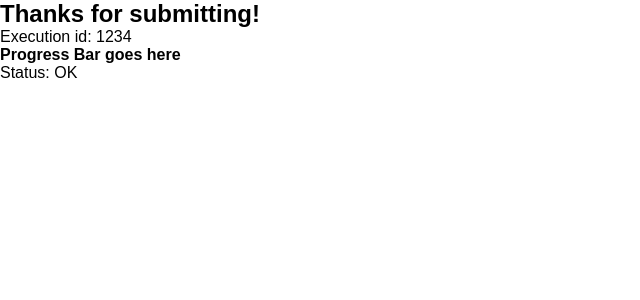
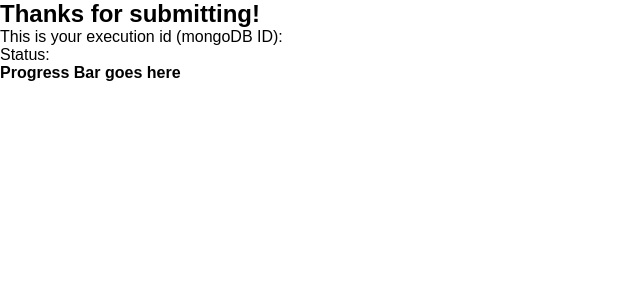
Before and after one commit to urianchang/LearnReact, a React (Create React App) app in the folder volty/: page / in a window 1280 px wide. Both pictures are taken after typing "Sample", "Sample", "name@example.com", "Sample", "name@example.com" into the empty fields and a click on the input "Submit". Shown: the top 300 px of the page, without its empty margins (0-640 px from the left). Built offline with nearby package versions, Linux system fonts and the light colour scheme; no server answers.

Commit message:
Created Assembling page. Got API response from voltyAPI

```diff
--- a/volty/src/App.js
+++ b/volty/src/App.js
@@ -1,5 +1,6 @@
 import React, { Component } from 'react';
 import Form from './components/form/form';
+import AssemblePage from './templates/assemble/AssemblePage';
 
 class App extends Component {
 
@@ -17,34 +18,36 @@ class App extends Component {
 
   submitForm(formBody) {
     this.setState({ isFormSubmitted: true });
-    console.log(formBody);  //: For debugging purposes...
-    //: Send API Request here...
-
-    //: Get Response back (json)
-    let someResponse = {
-      execution_id: "1234",
-      status: "OK",
-    }
-
-    this.setState({
-      execution_id: someResponse.execution_id,
-      execution_status: someResponse.status,
-    });
-  }
+    // console.log(formBody);  //: For debugging purposes...
+    //: Send Request to create a Voltron
+    const endpoint = "http://localhost:3003/api/v1/workflows/create_ma_service_environment";
+    fetch(endpoint, {
+      method: 'POST',
+      headers: {
+        'Accept': 'application/json',
+        'Content-Type': 'application/json',
+      },
+      body: JSON.stringify(formBody),
+    })
+      .then(res => res.json())
+      .then(json => {
+        // console.log("API RESPONSE:", json);
+        this.setState({
+          execution_id: json.execution_id,
+          execution_status: json.status,
+        });
+      });
+  } //: End of submitForm
 
   render() {
     const isFormSubmitted = this.state.isFormSubmitted;
 
     if (isFormSubmitted) {
-      const execution_id = this.state.execution_id;
-      const execution_status = this.state.execution_status;
       return(
-        <div>
-          <h2> Thanks for submitting! </h2>
-          <p>Execution id: { execution_id }</p>
-          <h4>Progress Bar goes here</h4>
-          <p>Status: { execution_status }</p>
-        </div>
+        <AssemblePage
+          execution_id = {this.state.execution_id}
+          execution_status = {this.state.execution_status}
+        />
       );
     } else {
       return (
@@ -55,7 +58,7 @@ class App extends Component {
       );
     }
 
-  }
+  } //: end of render
 }
 
 export default App;
--- a/volty/src/components/form/form.js
+++ b/volty/src/components/form/form.js
@@ -1,6 +1,5 @@
 import React, { Component } from 'react';
 import './form.css';
-
 
 class Form extends Component {
 
@@ -31,9 +30,7 @@ class Form extends Component {
     const target = event.target;
     const value = target.value;
     const name = target.name;
-
     // console.log(name, value);  //: For debugging...
-
     this.setState({
       [name]: value
     });
--- /dev/null
+++ b/volty/src/templates/assemble/AssemblePage.js
@@ -0,0 +1,34 @@
+import React, { Component } from 'react';
+import './AssemblePage.css';
+
+class AssemblePage extends Component {
+
+  constructor(props){
+    super(props);
+    this.state = {
+      isAssembled: false,
+    };
+  };
+
+  componentDidMount() {
+    setInterval(fun, 10);
+    function fun() {
+      console.log('from component did Mount');
+    }
+  };
+
+  render() {
+    const execution_id = this.props.execution_id;
+    const execution_status = this.props.execution_status;
+    return(
+      <div>
+        <h2>Thanks for submitting!</h2>
+        <p>This is your execution id (mongoDB ID): { execution_id }</p>
+        <p>Status: { execution_status }</p>
+        <h4>Progress Bar goes here</h4>
+      </div>
+    );
+  }
+}
+
+export default AssemblePage;
```
Also changed, not shown: volty/src/templates/assemble/AssemblePage.css (added).
